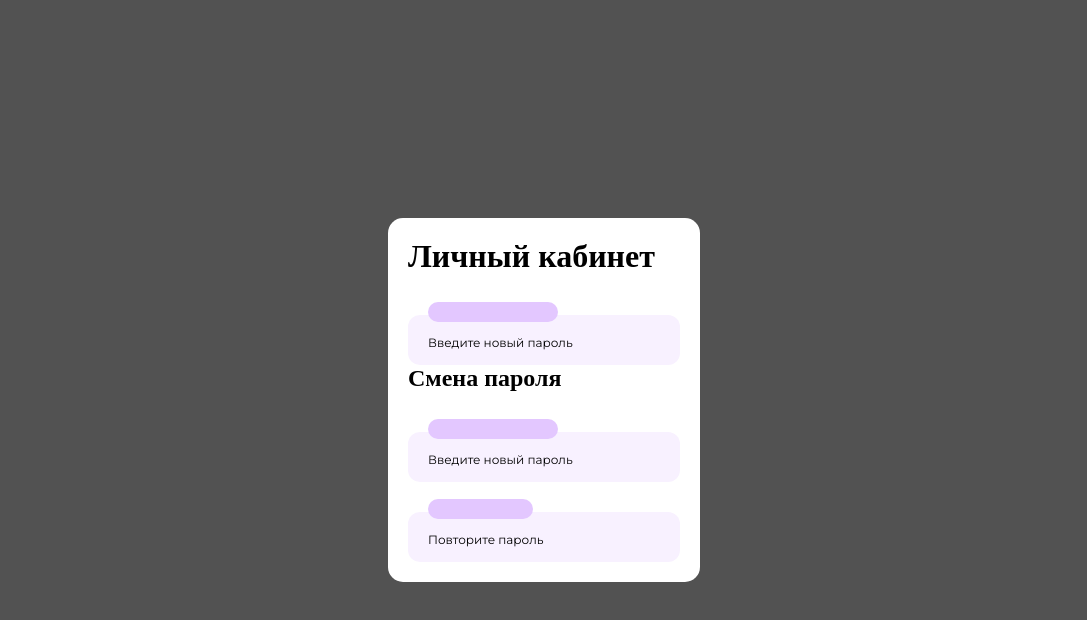
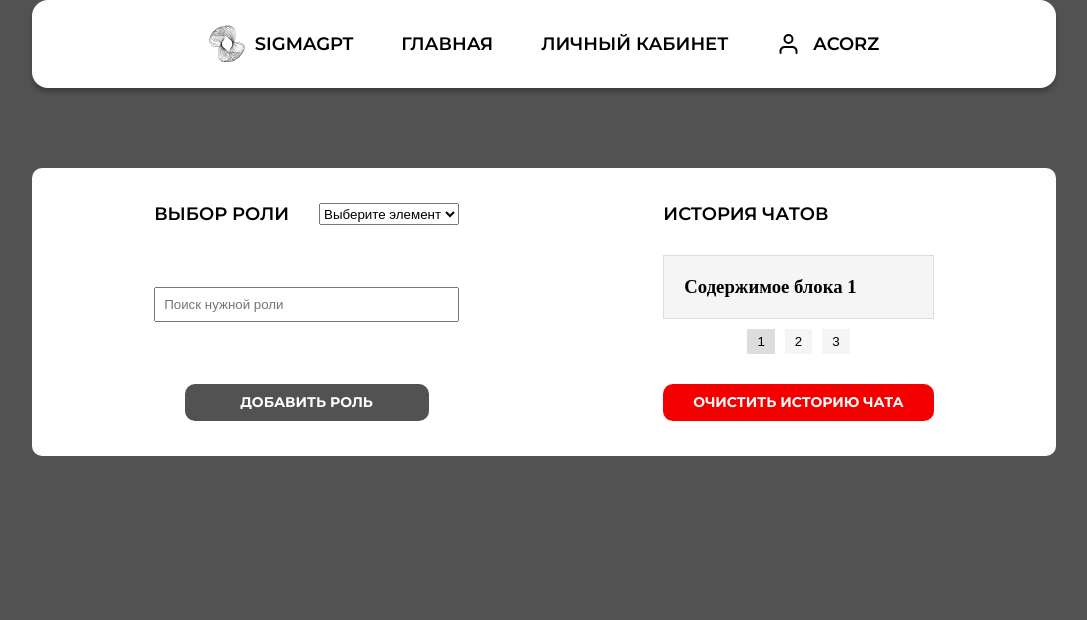
Before and after one commit to Knigor/Dod-i-Co, a Vue app: page /lk in a window 1280 px wide. Shown: the top 620 px of the page, without its empty margins (96-1183 px from the left). Built offline with nearby package versions, Linux system fonts and the light colour scheme.

Commit message:
twelve commit

```diff
--- a/package.json
+++ b/package.json
@@ -11,6 +11,7 @@
     "core-js": "^3.8.3",
     "vue": "^2.6.14",
     "vue-router": "^3.5.1",
+    "vue-slick": "^1.2.0",
     "vuex": "^3.6.2"
   },
   "devDependencies": {
--- a/src/components/LkPage.vue
+++ b/src/components/LkPage.vue
@@ -1,63 +1,367 @@
 <template>
   <div class="lk-main">
-    <div>
-      <div>
+    <div class="container">
+      <div class="lk-header">
+        <HeaderComponents/>
+      </div>
 
-      </div>
-      <div class="lk-page">
-        <div>
-          <h1>Личный кабинет</h1>
-          <div class="input-container ic1">
-            <input id="pass" class="input input2" type="text" placeholder=" " />
-            <div class="cut-11"></div>
-            <label for="pass" class="placeholder">Введите новый пароль</label>
+<!--      <div class="lk-page" ref="myElement">-->
+<!--        <div>-->
+<!--          <h1 class="lk-page-heading">Личный кабинет</h1>-->
+<!--          <div class="input-container ic1">-->
+<!--            <input id="pass" class="input input2" type="text" placeholder=" " />-->
+<!--            <div class="cut-11"></div>-->
+<!--            <label for="pass" class="placeholder">Введите новый пароль</label>-->
+<!--          </div>-->
+<!--        </div>-->
+
+<!--        <div>-->
+<!--          <h2 class="lk-page-heading2">Смена пароля</h2>-->
+<!--          <div class="input-container ic1">-->
+<!--            <input id="password" class="input input2" type="text" placeholder=" " />-->
+<!--            <div class="cut-11"></div>-->
+<!--            <label for="password" class="placeholder">Введите новый пароль</label>-->
+<!--          </div>-->
+<!--          <div class="input-container ic2">-->
+<!--            <input id="passrep" class="input input2" type="text" placeholder=" " />-->
+<!--            <div class="cut-12"></div>-->
+<!--            <label for="passrep" class="placeholder">Повторите пароль</label>-->
+<!--          </div>-->
+<!--        </div>-->
+
+<!--        <div style="display: flex; flex-direction: column; justify-content: center; align-items: center; gap: 20px; padding: 20px 0">-->
+<!--          <button-->
+<!--              style="background-color: #525252"-->
+<!--              class="lk-page-button1"-->
+<!--              @click="toggleRoleSettings">Настройка роли</button>-->
+<!--          <button style="background-color: #F40000;" class="lk-page-button2">Выйти из профиля</button>-->
+<!--        </div>-->
+<!--      </div>-->
+
+      <div class="lk-add" ref="myElement2" style="display: visible;">
+        <div class="lk-add-left">
+          <div class="lk-add-subheading">
+            <h1 class="lk-left-heading">Выбор роли</h1>
+            <select v-model="selectedItem">
+              <option disabled value="">Выберите элемент</option>
+              <option v-for="item in items" :key="item.id" :value="item">{{ item.name }}</option>
+            </select>
           </div>
+          <div>
+            <input v-model.lazy="inputString" type="text" placeholder="Поиск нужной роли"/>
+            <div>{{ parsedData }}</div>
+          </div>
+          <button class="add-role">Добавить роль</button>
+          <!--            <p>Выбранный элемент: {{ selectedItem }}</p>-->
         </div>
-        <div>
-          <h2>Смена пароля</h2>
-          <div class="input-container ic1">
-            <input id="pass" class="input input2" type="text" placeholder=" " />
-            <div class="cut-11"></div>
-            <label for="pass" class="placeholder">Введите новый пароль</label>
+        <div class="lk-add-right">
+          <h1 class="lk-right-heading">История чатов</h1>
+          <div class="slider-container">
+            <div class="slider">
+              <div v-for="item in item_block" :key="item.id" class="slide" :class="{ active: activeSlide === item.id }">
+                <h3>{{ item.content }}</h3>
+              </div>
+            </div>
+            <div class="slider-controls">
+              <button v-for="item in item_block" :key="item.id" @click="changeSlide(item.id)" :class="{ active: activeSlide === item.id }">{{ item.id }}</button>
+            </div>
           </div>
-          <div class="input-container ic2">
-            <input id="passrep" class="input input2" type="text" placeholder=" " />
-            <div class="cut-12"></div>
-            <label for="passrep" class="placeholder">Повторите пароль</label>
-          </div>
+          <button class="clean-history">Очистить историю чата</button>
         </div>
       </div>
+
     </div>
   </div>
 </template>
 
 <script>
+import HeaderComponents from "@/components/HeaderComponents";
+
 export default {
+  components: {
+    HeaderComponents,
+  },
+  data() {
+    return {
+      showRoleSettings: false,
+      selectedItem: '',
+      activeSlide: 1,
+      items: [
+        { id: 1, name: 'По умолчанию' },
+        { id: 2, name: 'Избранное' },
+        { id: 3, name: 'По алфавиту' }
+      ],
+      item_block: [
+        { id: 1, content: 'Содержимое блока 1' },
+        { id: 2, content: 'Содержимое блока 2' },
+        { id: 3, content: 'Содержимое блока 3' },
+      ],
+      inputString: "",
+      parsedData: ""
+    };
+  },
+  watch: {
+    inputString(newValue) {
+      this.parseInputString(newValue);
+    }
+  },
+  methods: {
+    toggleRoleSettings() {
+      this.$refs.myElement.style.display = "none";
+      this.$refs.myElement2.style.display = "flex";
 
+      console.log(this.selectedItem);
+      this.parseSelectedItem(this.selectedItem);
+    },
+    parseSelectedItem(selectedItem) {
+      console.log(selectedItem.name);
+    },
+    parseInputString(inputValue) {
+      const dataArray = inputValue.split(",");
+      this.parsedData = dataArray.join(" ");
+    },
+    changeSlide(slide) {
+      this.activeSlide = slide;
+    }
+  }
 }
 </script>
 
 <style>
 
+@media (max-width: 650px) {
+  .lk-add{
+    flex-direction: column;
+    row-gap: 40px;
+  }
+
+  .lk-add-left{
+    row-gap: 25px;
+  }
+
+  .lk-add-right{
+    row-gap: 25px;
+  }
+}
+
+.clean-history{
+  display: grid;
+  width: 100%;
+  padding: 10px 30px;
+  background: #525252;
+  border-radius: 10px;
+  color: #FFFFFF;
+  font-family: 'Montserrat';
+  font-style: normal;
+  font-weight: 700;
+  font-size: 14px;
+  line-height: 17px;
+  text-align: center;
+  text-transform: uppercase;
+  margin: 0 auto;
+  background: #F40000;
+  border-radius: 10px;
+  border: none;
+}
+
+.add-role {
+  border: none;
+  display: grid;
+  width: 80%;
+  padding: 10px 30px;
+  background: #525252;
+  border-radius: 10px;
+  color: #FFFFFF;
+  font-family: 'Montserrat';
+  font-style: normal;
+  font-weight: 700;
+  font-size: 14px;
+  line-height: 17px;
+  text-align: center;
+  text-transform: uppercase;
+  margin: 0 auto;
+}
+
+.lk-add-left {
+  display: grid;
+  align-content: space-between;
+}
+
+.lk-add-right{
+  display: grid;
+  row-gap: 30px;
+}
+
+.lk-add-left input{
+  display: flex;
+  flex-direction: row;
+  align-items: flex-start;
+  padding: 8px;
+  gap: 10px;
+  width: 100%;
+}
+
+option{
+  font-family: 'Roboto';
+  font-style: normal;
+  font-weight: 400;
+  font-size: 16px;
+  line-height: 20px;
+  letter-spacing: 0.1px;
+
+  color: #525252;
+}
+
+.lk-add-subheading{
+  display: flex;
+  column-gap: 30px;
+}
+
+.lk-right-heading{
+  font-family: 'Montserrat';
+  font-style: normal;
+  font-weight: 600;
+  font-size: 18px;
+  line-height: 22px;
+  display: flex;
+  align-items: center;
+  text-align: center;
+  text-transform: uppercase;
+
+  color: #000000;
+
+  mix-blend-mode: normal;
+}
+
+.lk-left-heading{
+  font-family: 'Montserrat';
+  font-style: normal;
+  font-weight: 600;
+  font-size: 18px;
+  line-height: 22px;
+
+  display: flex;
+  align-items: center;
+  text-transform: uppercase;
+
+  color: #000000;
+
+  mix-blend-mode: normal;
+}
+
+.slider-container {
+  display: flex;
+  flex-direction: column;
+  align-items: center;
+}
+
+.slider {
+  display: flex;
+  width: 100%;
+  overflow-x: hidden;
+}
+
+.slide {
+  flex-shrink: 0;
+  width: 100%;
+  padding: 20px;
+  background-color: #f5f5f5;
+  border: 1px solid #ddd;
+  display: none;
+}
+
+.slide.active {
+  display: block;
+}
+
+.slider-controls {
+  display: flex;
+  justify-content: center;
+  margin-top: 10px;
+}
+
+.slider-controls button {
+  margin: 0 5px;
+  padding: 5px 10px;
+  border: none;
+  background-color: #f5f5f5;
+  cursor: pointer;
+}
+
+.slider-controls button.active {
+  background-color: #ddd;
+}
+
+.lk-add {
+  background-color: #FFFFFF;
+  padding: 35px 20px;
+  border-radius: 10px;
+  display: flex;
+  justify-content: space-around;
+  align-items: stretch;
+  width: 80%;
+}
+
+.lk-header{
+  display: flex;
+  justify-content: flex-start;
+  align-items: center;
+  width: 80%;
+  position: sticky;
+  top: 0;
+  padding: 0 0 10px 0;
+  z-index: 1;
+}
+
+.container {
+  display: grid;
+  flex-direction: column;
+  justify-items: center;
+  row-gap: 70px;
+}
+
 .lk-main{
-  display: grid;
-  justify-items: center;
-  align-content: center;
   background: #525252 no-repeat center center;
   background-size: cover;
   width: 100vw;
   height: 100vh;
 }
-
 .lk-page {
   display: flex;
-  justify-items: center;
   flex-direction: column;
   justify-content: center;
   align-items: center;
   background-color: #FFFFFF;
   border-radius: 15px;
   padding: 20px;
+  margin-top: 20px;
+}
+
+.lk-page-heading, .lk-page-heading2{
+  font-family: 'Montserrat';
+  font-style: normal;
+  font-weight: 600;
+  font-size: 18px;
+  line-height: 22px;
+  text-align: center;
+  color: #000;
+}
+
+.lk-page-button1, .lk-page-button2{
+  border-radius: 10px;
+  width: 100%;
+  padding: 10px 30px;
+  border: none;
+  font-family: 'Montserrat';
+  font-style: normal;
+  font-weight: 700;
+  font-size: 14px;
+  line-height: 17px;
+  /* identical to box height */
+  text-align: center;
+  text-transform: uppercase;
+
+  color: #FFFFFF;
 }
 
 .cut-11 {
```
Also changed, not shown: 1 other file (tests, documents, lock files or other folders).
